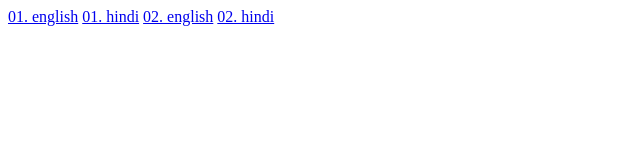
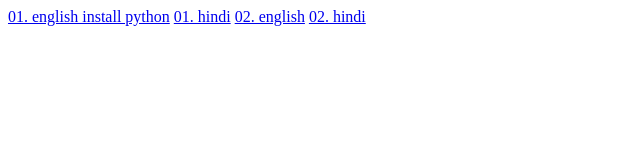
Before and after one commit to Anishkbansal/Talk-With-Computer, a plain HTML site: page index.html in a window 1280 px wide. Shown: the whole page, without its empty margins (0-640 px from the left). Drawn offline with Linux system fonts and the light colour scheme.

Commit message:
Update index.html

```diff
--- a/index.html
+++ b/index.html
@@ -6,7 +6,7 @@
     <title>Document</title>
 </head>
 <body>
-    <a href="01.InstallPython(English).html"> 01. english</a>
+    <a href="01.InstallPython(English).html"> 01. english install python</a>
     <a href="https://firebasestorage.googleapis.com/v0/b/talk-with-computer.appspot.com/o/description(python)%2F01.InstallPython(Hindi).html?alt=media&token=a5f6f5f2-22bf-44d4-ac25-4d6a0241ca14">01. hindi</a>
     <a href="https://firebasestorage.googleapis.com/v0/b/talk-with-computer.appspot.com/o/description(python)%2F02.IntroductionToPython(English).html?alt=media&token=55ae16dc-8a03-4cac-8f26-b563491a4f94">02. english</a>
     <a href="https://firebasestorage.googleapis.com/v0/b/talk-with-computer.appspot.com/o/description(python)%2F02.IntroductionToPython(Hindi).html?alt=media&token=93a3535c-0d50-4499-bbf3-4c447da43e39">02. hindi</a>
```
